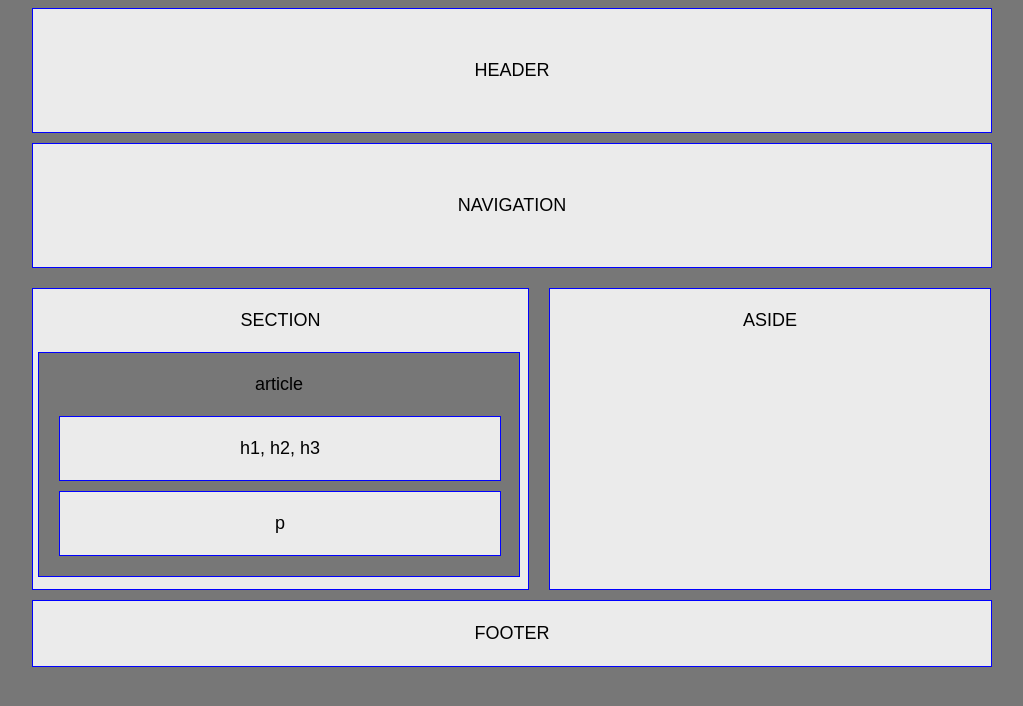
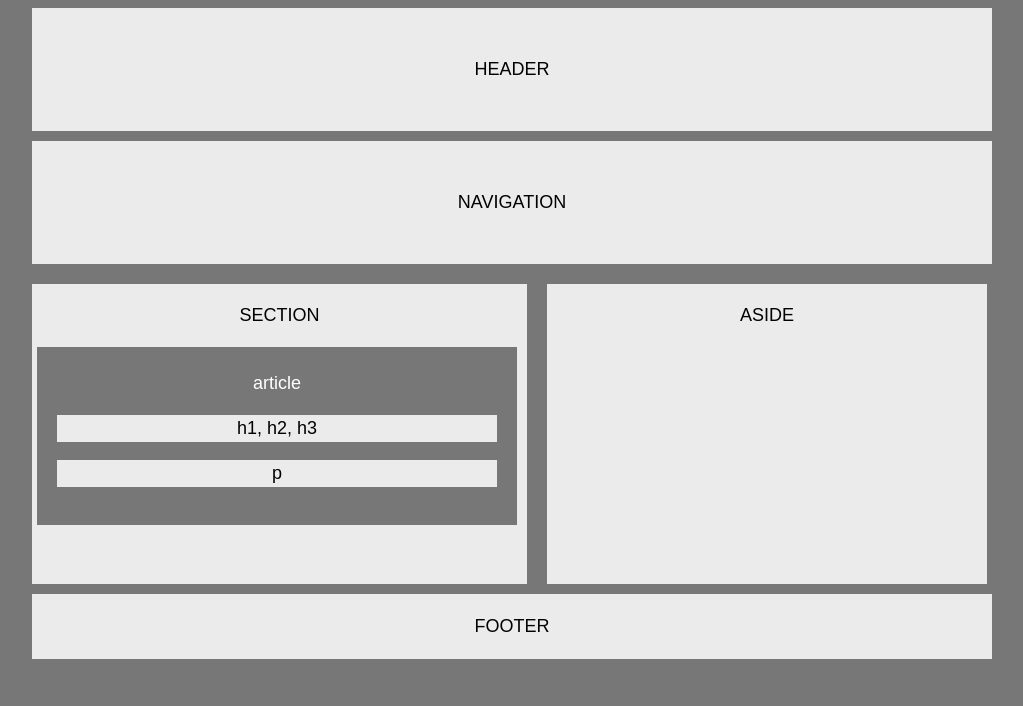
Before and after one commit to raulvega1966/HW-Wireframe, a plain HTML site: page index.html in a window 1280 px wide. Shown: the whole page, without its empty margins (128-1151 px from the left). Drawn offline with Linux system fonts and the light colour scheme.

Commit message:
Homework#1-Easier - Turn in

```diff
--- a/1index.html
+++ b/index.html
@@ -3,25 +3,26 @@
 		<title>Raul Vega Week 1 - Easier Assignment</title>
 
 		<!-- Link to external CSS -->
-        <link rel="stylesheet" type="text/css" href="1style.css">
+        <link rel="stylesheet" type="text/css" href="style.css">
 	</head>
+
+	<body>
+
 
 	<!-- Setting DIV-->
 	<div class="container">
 
-		<body>
-
-			<!-- Header Section-->
+		<!-- Header Section-->
     			<section id="header">
     				<p>HEADER</p>
 				</section>
 
-    		<!-- Navigation Section-->
+    	<!-- Navigation Section-->
 				<section id="navigation">
 					<p>NAVIGATION</p>
 				</section>
 
-			<!-- Multiple Sections: article, h1,h2,h3,p-->
+		<!-- Section - Contains: Article, h1,h2,h3, p-->
 				<section id="section">
 						<p>SECTION</p>
 						<section id="article">
@@ -36,21 +37,17 @@
 				</section>
 
 
-				</section>
-
-			<!-- Aside Section: Far Right-->
+		<!-- Aside Sectiont-->
 				<section id="aside">
 					<p>ASIDE</p>
 				</section>
 
-			<!-- Footer Section-->
+		<!-- Footer Section-->
 				<section id="footer">
 					<p>FOOTER</p>
 				</section>
 
 
-		</body>
-
 	</div>
-
+	</body>
 </html>
--- a/1style.css
+++ b/style.css
@@ -13,14 +13,12 @@ body {
 #header {
     text-align: center;
     margin-bottom: 10px;
-    border: 1px solid blue;
     padding-top: 30px;
     padding-bottom: 30px;
     background: #ebebeb;
 }
 #navigation {
     text-align: center;
-    border: 1px solid blue;
     padding-top: 30px;
     padding-bottom: 30px;
     background: #ebebeb;
@@ -37,37 +35,37 @@ body {
     text-align: center;
     width: 495px;
     margin-right: 20px;
-    border: 1px solid blue;
     background: #ebebeb;
 }
 
 #article {
+    color: white;
     background: #777;
-    border: 1px solid blue;
     width: 480px;
     margin-left: 5px;
+    padding-top: 5px;
     padding-bottom: 20px;
+
 }
 
 #h1-h3 {
+    color: black;
     background: #ebebeb;
     width: 440px;
-    border: 1px solid blue;
     margin-left: 20px;
 }
 
 #paragraph {
+    color: black;
     margin-top: 10px;
     background: #ebebeb;
     width: 440px;
-    border: 1px solid blue;
     margin-left: 20px;
 }
 
 #aside {
 	text-align: center;
     width: 440px;
-    border: 1px solid blue;
     margin-bottom: 10px;
     background: #ebebeb;
 }
@@ -75,7 +73,6 @@ body {
 #footer {
     clear: both;
     text-align: center;
-    border: 1px solid blue;
     padding-top: 1px;
     padding-bottom: 1px;
     background: #ebebeb;
```
